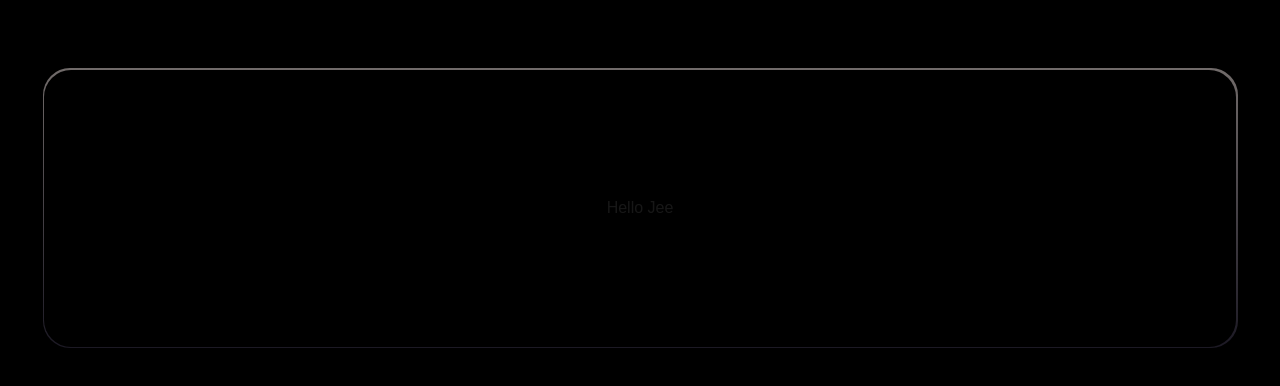
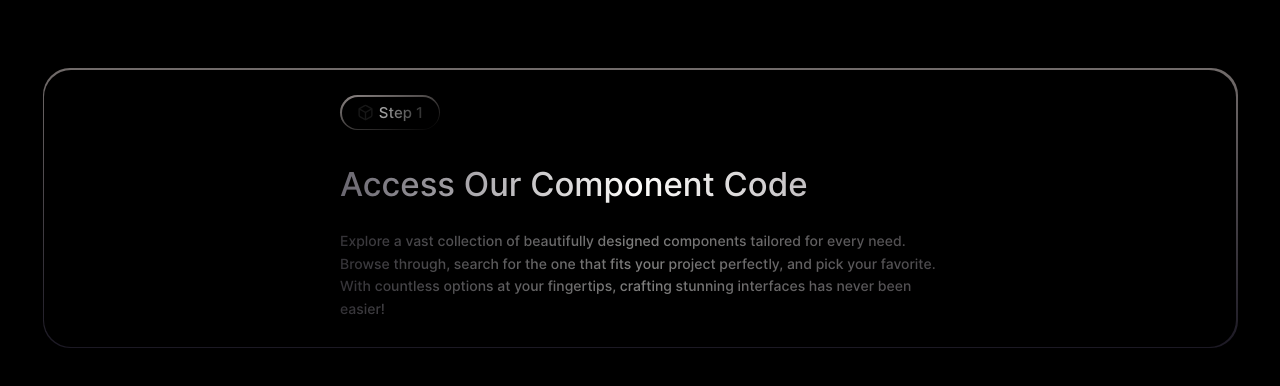
Before and after one commit to sudo-aadhi/Exposure, a Next.js app: page / in a window 1280 px wide. Shown: the part 2304-2690 px from the top of the page. Built offline with nearby package versions, Linux system fonts and the light colour scheme.

Commit message:
Access code's step, title, and description added

```diff
--- a/app/components/animated/AccessCode.tsx
+++ b/app/components/animated/AccessCode.tsx
@@ -1,6 +1,8 @@
 "use client";
-import React from "react";
+import React, { useCallback, useState } from "react";
 import DotBackground from "@/app/components/layouts/DotBackgrounds";
+import BentoBadge from "@/app/components/layouts/BentoBadge";
+import { Box } from "lucide-react";
 
 const AccessCode = () => {
   return (
@@ -14,11 +16,47 @@ const AccessCode = () => {
           dotSpacing={12}
           borderRadius={27}
         >
-          {<h1>Hello Jee</h1>}
+          {<AccessCodeChild />}
         </DotBackground>
       </div>
     </div>
   );
 };
 
+const AccessCodeChild = () => {
+  const [hovered, isHovered] = useState(false);
+
+  const handleHover = useCallback(() => isHovered((current) => !current), []);
+  return (
+    <div
+      className="flex flex-col items-center justify-center w-full h-full p-8"
+      onMouseEnter={handleHover}
+      onMouseLeave={handleHover}
+    >
+      <div className="flex flex-col items-start max-w-[600px] gap-[30px]">
+        {/* Badge Section */}
+        <div className="flex w-full h-auto">
+          <BentoBadge text="Step 1" hover={hovered}>
+            {<Box size={17} />}
+          </BentoBadge>
+        </div>
+
+        {/* Content Section */}
+        <div className="flex flex-col gap-[20px]">
+          <h2 className="font-inter text-[33px] bg-gradient-to-r from-[#69666F] via-[#FEFDFB] to-[#948F95] bg-clip-text text-transparent">
+            Access Our Component Code
+          </h2>
+          <p className="font-inter text-[14px] bg-gradient-to-r from-[#69666F] via-[#FEFDFB] to-[#948F95] bg-clip-text text-transparent opacity-50 leading-relaxed">
+            Explore a vast collection of beautifully designed components
+            tailored for every need. Browse through, search for the one that
+            fits your project perfectly, and pick your favorite. With countless
+            options at your fingertips, crafting stunning interfaces has never
+            been easier!
+          </p>
+        </div>
+      </div>
+    </div>
+  );
+};
+
 export default AccessCode;
--- /dev/null
+++ b/app/components/layouts/BentoBadge.tsx
@@ -0,0 +1,38 @@
+"use client";
+import { motion } from "framer-motion";
+import { useCallback, useState } from "react";
+
+const BentoBadge = ({
+  text,
+  children,
+  hover,
+}: {
+  text?: string;
+  children?: React.ReactNode;
+  hover: boolean;
+}) => {
+  return (
+    <div className="flex items-center justify-center w-[100px] h-[35px] rounded-full bg-gradient-to-br from-[#8f8887] to-black overflow-hidden">
+      {/* Here goes the icon and the step container */}
+      <div className="flex items-center justify-center w-[97px] h-[32px] rounded-full bg-black shadow-md gap-[5px] overflow-hidden relative">
+        {children}
+        <h3 className="font-inter text-[15px] bg-gradient-to-r from-[#ababab] to-[#ffffff2d] bg-clip-text text-transparent">
+          {text}
+        </h3>
+        {hover && (
+          <motion.div
+            className="flex w-[8px] h-[45px] absolute bg-white opacity-20"
+            initial={{ x: -100, rotate: "25deg" }}
+            animate={{ x: 250, rotate: "25deg" }}
+            transition={{
+              duration: 1.5,
+              ease: "easeInOut",
+            }}
+          ></motion.div>
+        )}
+      </div>
+    </div>
+  );
+};
+
+export default BentoBadge;
--- a/app/components/layouts/DotBackgrounds.tsx
+++ b/app/components/layouts/DotBackgrounds.tsx
@@ -9,7 +9,7 @@ interface DotBackgroundProps {
   dotSpacing?: number;
   dotOpacity?: number;
   borderRadius?: number;
-  children?: React.ReactNode;
+  children?: any;
 }
 
 const DotBackground: React.FC<DotBackgroundProps> = ({
```
